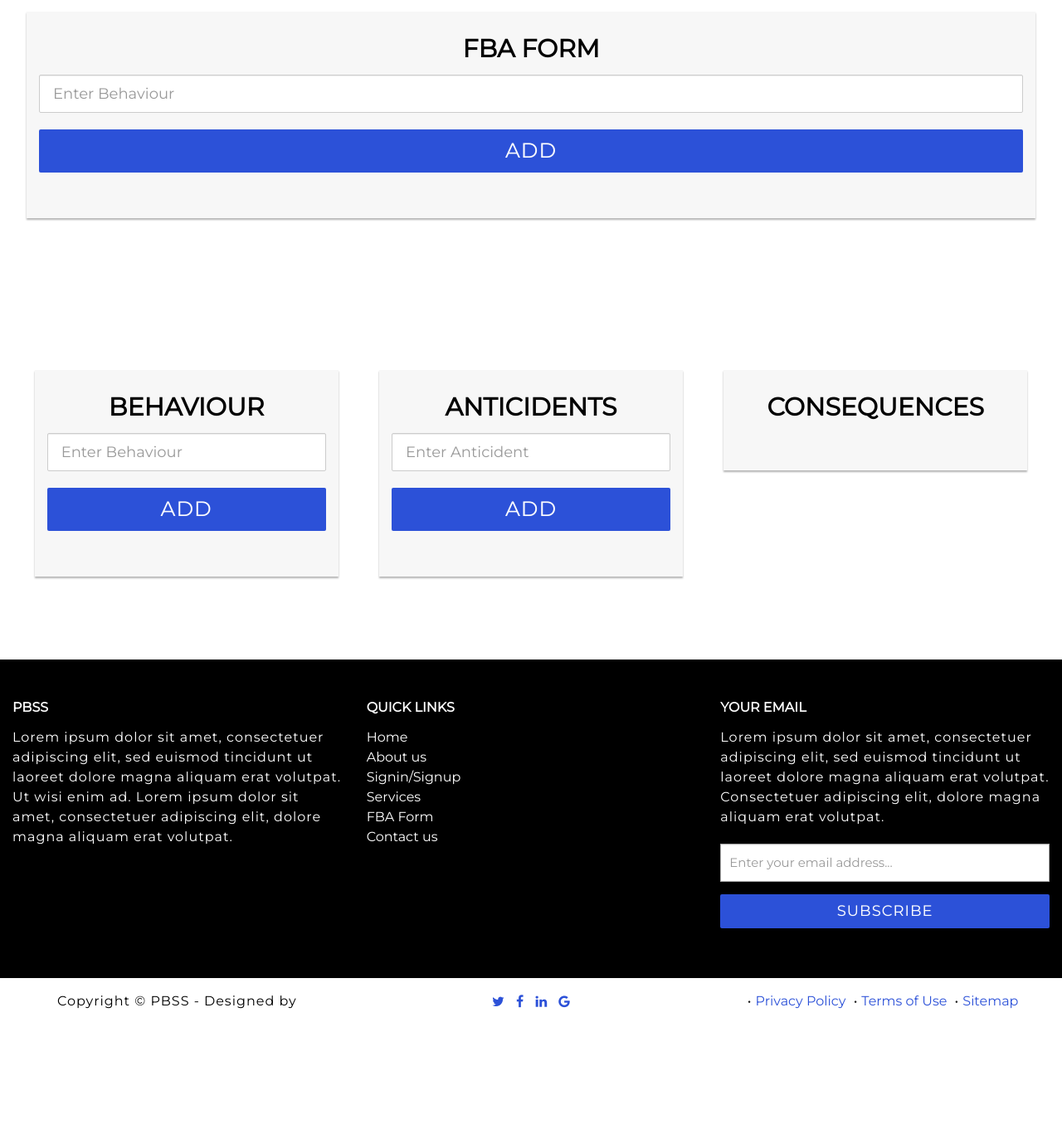
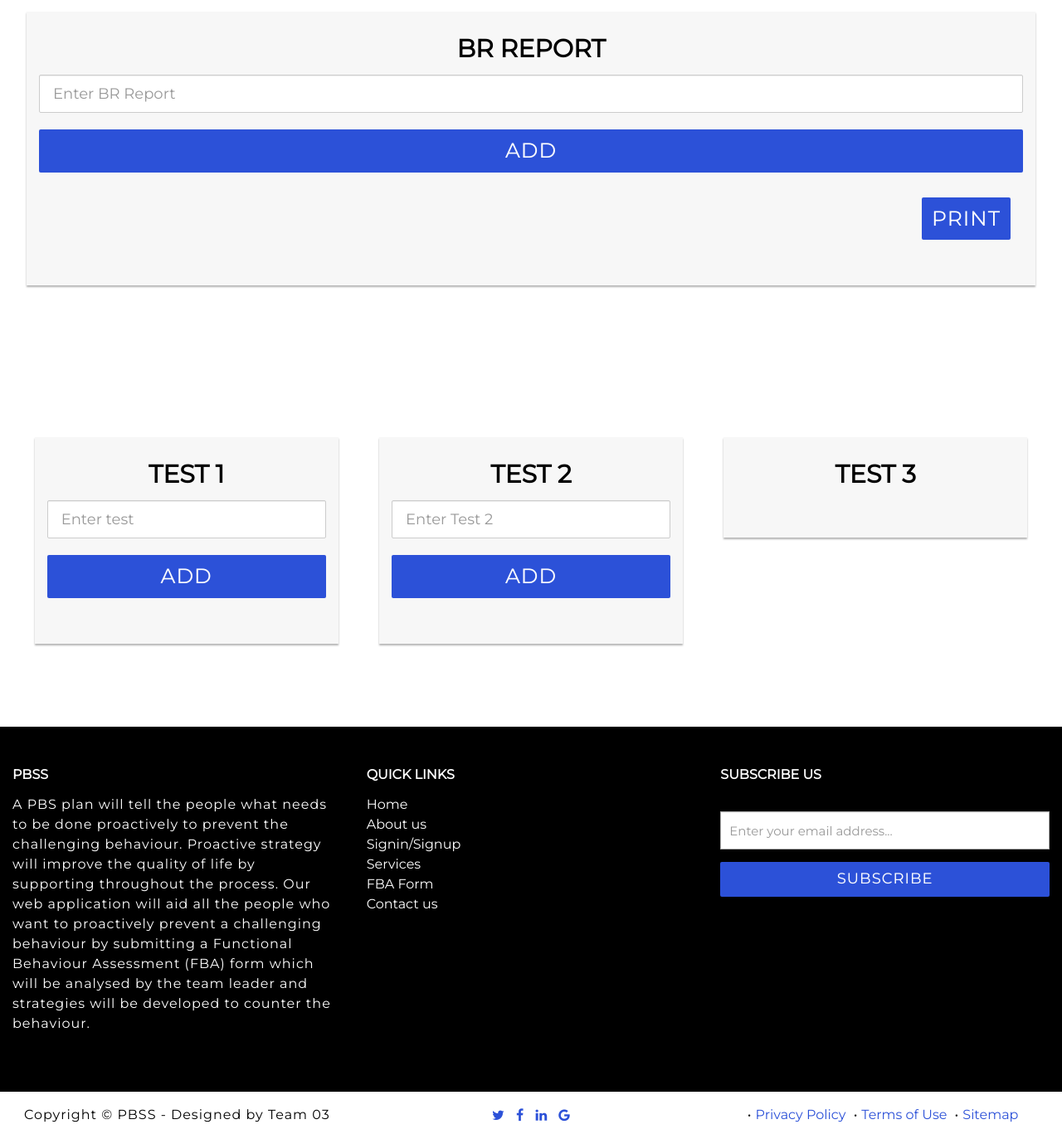
Before and after one commit to NBGAzure/Positivebehaviour, a Django app: template PBSS/fbaform/templates/fbaform/fbaform.html in a window 1280 px wide. Shown: the part 100-1473 px from the top of the page at 83% size. Before the commit the page ends 1316 px from the top, so only its background shows below. Run offline with Django 3.2, Linux system fonts and the light colour scheme; the template is opened without the code that fills it, so the values that code supplies are empty; some libraries are stand-ins or nearby versions.

Commit message:
Minor changes for Alpha release
Co-Authored-By: Ranjith <ambalakandy123@users.noreply.github.com>
Co-Authored-By: Shankar Ravindran <shankar6892@users.noreply.github.com>
Co-Authored-By: VickyDesai <anninomi@users.noreply.github.com>

```diff
--- a/PBSS/fbaform/templates/fbaform/fbabase.html
+++ b/PBSS/fbaform/templates/fbaform/fbabase.html
@@ -59,7 +59,7 @@
 					<div class="col-md-4 col-footer footer-1">
 						<div class=""><h6>PBSS</h6></div>
 						<div class="content">
-							<p>Lorem ipsum dolor sit amet, consectetuer adipiscing elit, sed euismod tincidunt ut laoreet dolore magna aliquam erat volutpat. Ut wisi enim ad. Lorem ipsum dolor sit amet, consectetuer adipiscing elit, dolore magna aliquam erat volutpat. </p>
+							<p>A PBS plan will tell the people what needs to be done proactively to prevent the challenging behaviour. Proactive strategy will improve the quality of life by supporting throughout the process. Our web application will aid all the people who want to proactively prevent a challenging behaviour by submitting a Functional Behaviour Assessment (FBA) form which will be analysed by the team leader and strategies will be developed to counter the behaviour. </p>
                         </div>
 					</div>
 
@@ -78,9 +78,9 @@
 
 
                     <div class="col-md-4 col-footer footer-2">
-						<div class=""><h6>Your Email</h6></div>
+						<div class=""><h6>Subscribe us</h6></div>
 						<div class="content">
-							<p>Lorem ipsum dolor sit amet, consectetuer adipiscing elit, sed euismod tincidunt ut laoreet dolore magna aliquam erat volutpat. Consectetuer adipiscing elit, dolore magna aliquam erat volutpat. </p>
+							<p> </p>
 							<div class="subscribe-form" >
 								<form method="get" action="/search" id="subscribe">
 									<div class="form-group">
@@ -98,7 +98,7 @@
 			<div class="container-fluid">
 				<div class="row">
 					<div class="col-md-4">
-						<p>Copyright &copy; PBSS - Designed by <a href="#"></a></p>
+						<p>Copyright &copy; PBSS - Designed by Team 03<a href="#"></a></p>
 					</div>
 					<div class="col-md-4">
 						<ul class="list-inline">
--- a/PBSS/fbaform/templates/fbaform/fbaform.html
+++ b/PBSS/fbaform/templates/fbaform/fbaform.html
@@ -6,10 +6,11 @@
     <div class="profile-form">
             <form class="my-2 my-lg-0" method="POST">
                 {% csrf_token %}
-                <h3 class="text-center">FBA Form</h3><br>
+                <h3 class="text-center">BR Report</h3><br>
+
                 <fieldset class="form-group">
                 <div class="row">
-                    <input type="text" class="form-control input-lg" name="item" id="name" placeholder="Enter Behaviour" required="required" />
+                    <input type="text" class="form-control input-lg" name="item" id="name" placeholder="Enter BR Report" required="required" />
                     <button type="submit" class="btn btn-3 btn-block" name="btnadd" id="btnadd">Add</button>
         <br>
                 {%  if messages %}
@@ -39,20 +40,32 @@
                 </table>
             {% endif %}
                 </div>
+                    <script>
+                                function myFunction() {
+                                window.print();
+                                }
+                        </script>
+
+                        <button class="btn btn-3 btn-sm" onclick="myFunction()" name="print" id="print" style="float: right;">Print</button>
+
                 </fieldset></form>
     </div>
+
+
+
 
     <div class="profile-form">
 				<div class="row">
 					<div class="col-md-4 col-footer footer-1">
 						<div class="content">
                             <div class="profile-form">
+
             <form class="my-2 my-lg-0" method="POST">
                 {% csrf_token %}
-                <h3 class="text-center">Behaviour</h3><br>
+                <h3 class="text-center">Test 1</h3><br>
                 <fieldset class="form-group">
                 <div class="row">
-                    <input type="text" class="form-control input-lg" name="item" id="b1" placeholder="Enter Behaviour" required="required" />
+                    <input type="text" class="form-control input-lg" name="item" id="b1" placeholder="Enter test" required="required" />
                     <button type="submit" class="btn btn-3 btn-block" name="btnadd" id="btnadd">Add</button>        <br>
                 {%  if messages %}
                 {%  for message in messages %}
@@ -93,10 +106,10 @@
                             <div class="profile-form">
                     <form class="my-2 my-lg-0" method="POST">
                     {% csrf_token %}
-                        <h3 class="text-center">Anticidents</h3><br>
+                        <h3 class="text-center">Test 2</h3><br>
                     <fieldset class="form-group">
                     <div class="row">
-                        <input type="text" class="form-control input-lg" name="anticident" id="name" placeholder="Enter Anticident" required="required" />
+                        <input type="text" class="form-control input-lg" name="anticident" id="name" placeholder="Enter Test 2" required="required" />
                         <button type="submit" class="btn btn-3 btn-block" name="btnadd" id="btnadd">Add</button> <br>
                     </div>
                         {%  if messages %}
@@ -119,7 +132,7 @@
                         <div class="profile-form">
             <form class="my-2 my-lg-0" method="POST">
 
-                <h3 class="text-center">Consequences</h3><br>
+                <h3 class="text-center">Test 3</h3><br>
                 <fieldset class="form-group">
 
                 </fieldset></form>
--- a/PBSS/positivebehaviour/templates/positivebehaviour/base.html
+++ b/PBSS/positivebehaviour/templates/positivebehaviour/base.html
@@ -114,9 +114,9 @@
 
 
                     <div class="col-md-4 col-footer footer-2">
-						<div class=""><h6>Your Email</h6></div>
+						<div class=""><h6>Subscribe us</h6></div>
 						<div class="content">
-							<p>Lorem ipsum dolor sit amet, consectetuer adipiscing elit, sed euismod tincidunt ut laoreet dolore magna aliquam erat volutpat. Consectetuer adipiscing elit, dolore magna aliquam erat volutpat. </p>
+							<p></p>
 							<div class="subscribe-form" >
 								<form method="get" action="/search" id="subscribe">
 									<div class="form-group">
--- a/PBSS/positivebehaviour/templates/positivebehaviour/index.html
+++ b/PBSS/positivebehaviour/templates/positivebehaviour/index.html
@@ -164,7 +164,7 @@
                         </div>
                         <div class="col-sm-6 box-item">
                             <p>Functional behaviour assessment tool analyse the behaviour of an individual by there actions, we are providing a tool for everyone who wants to know more about the behaviour of an individual </p>
-                            <a class="btn btn-2 btn-sm" href="/fbaform/">Access FBA Form</a>
+                            <br><br><a class="btn btn-3 btn-sm" href="/fbaform/">Access FBA Form</a>
                         </div>
                     </div>
                 </div>
--- a/PBSS/users/templates/users/profile.html
+++ b/PBSS/users/templates/users/profile.html
@@ -23,8 +23,8 @@
                             <div  class="media-body">
                                 <h2 class="account-heading">{{ user.username }}</h2>
                                 <p class="text-secondary">{{ user.email }}</p>
-                                 <a class="btn btn-1 btn-sm" href="{% url 'edit_profile' %}" >Edit Profile</a>
-
+                                 <a class="btn btn-3 btn-sm" href="{% url 'edit_profile' %}" >Edit Profile</a>
+                                <a class="btn btn-3 btn-sm" href="#" >BR Report</a>
                             </div>
                         </div>
                     </div>
```
Also changed, not shown: PBSS/freefbaform/templates/freefbaform/fbabase.html (+4 -4 lines), PBSS/freefbaform/templates/freefbaform/freefbaform.html (+20 -17 lines), PBSS/users/templates/users/userbase.html (+4 -4 lines), PBSS/db.sqlite3.
